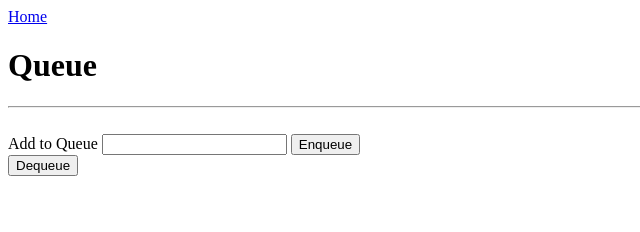
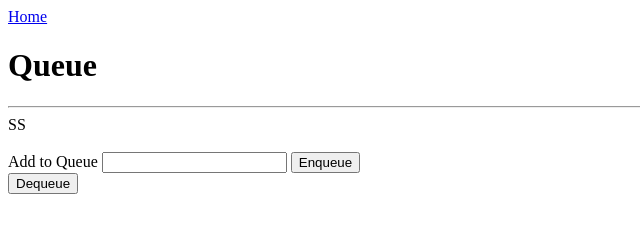
Before and after one commit to oneilk/data-structures, a plain HTML site: page html/queue.html in a window 1280 px wide. Both pictures are taken after a click on the button "Enqueue". Shown: the whole page, without its empty margins (0-640 px from the left). Drawn offline with nearby package versions, Linux system fonts and the light colour scheme.

Commit message:
Update queue.html

```diff
--- a/html/queue.html
+++ b/html/queue.html
@@ -21,7 +21,8 @@
 	$( "#enqueue" ).click(update);
 	$( "#dequeue" ).click(update);
 
-	function update() {
-		console.log('updating');
+	function update( event ) {
+		console.log(event.target);
+		$( "#queue" ).html('SS');
 	}
 </script>
```
